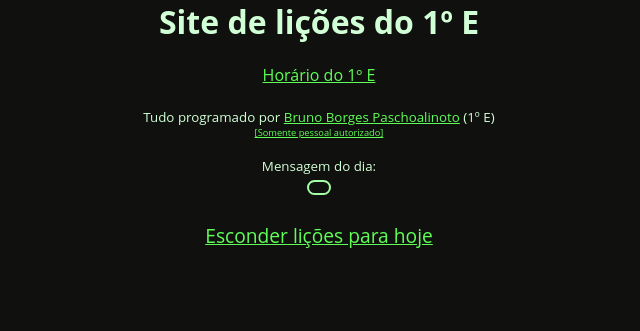
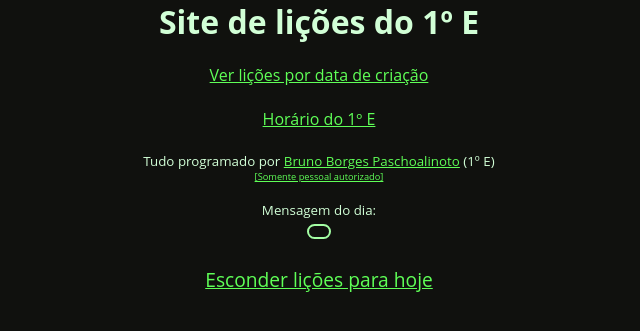
Before and after one commit to Bruno02468/licao_mendel, a PHP site: page / in a window 1280 px wide. Shown: the top 331 px of the page, without its empty margins (321-961 px from the left). Run offline with PHP 8.4, Linux system fonts and the light colour scheme.

Commit message:
ordenado tudo aí ó

```diff
--- a/index.php
+++ b/index.php
@@ -56,10 +56,11 @@ $tres = date($formato, strtotime("+3 day", strtotime($hoje)));
 // Data de ontem.
 $ontem = strtotime("-1 day", strtotime($hoje));
 
+// Array para guardar as lições
 $licoes = array();
 
-$arquivos = glob($pasta . "*");
-foreach ($arquivos as $full) {
+// Preencher a array
+foreach (glob($pasta . "*") as $full) {
     // Testar o nome base do arquivo para pular arquivos padrão.
     $file = basename($full);
     if ("." === $file) continue;
@@ -69,6 +70,7 @@ foreach ($arquivos as $full) {
     // Array com as linhas do arquivo.
     $arquivo = file($full);
 
+    // Criar o objeto de lição
     $licao = new Licao();
     $licao->id = $file;
 
@@ -102,7 +104,13 @@ foreach ($arquivos as $full) {
     // Próximo arquivo.
 }
 
+// Variável para guardar o HTML
 $final = "";
+
+// Ordenar a array de acordo
+
+$link = "<a href=\".?hoje\">Ver lições por data de criação</a>";
+
 $ordenar = function($a, $b) {
     return strtotime($b->entrega) < strtotime($a->entrega);
 };
@@ -111,14 +119,17 @@ if (isset($_GET["hoje"])) {
     $ordenar = function($a, $b) {
         return $b->criada < $a->criada;
     };
+    $link = "<a href=\".\">Ver lições por data de entrega</a>";
 }
 
 usort($licoes, $ordenar);
 
+// Função para gerar os TRs
 function make_tr($a, $b) {
     return "<tr><td>$a</td><td>$b</td></tr>\n";
 }
 
+// Gerar o HTML das lições
 foreach ($licoes as $licao) {
     $data_criada = date($formato_display, $licao->criada);
     $semanal = semana(date("l", strtotime($licao->entrega)));
@@ -133,7 +144,7 @@ foreach ($licoes as $licao) {
 
     $tabela .= make_tr("Matéria:", $licao->materia)
         . make_tr("Informações:", $licao->info)
-        #. ($hj ? make_tr("Passada:", "<b>Hoje</b>") : "")
+        . (isset($_GET["hoje"]) ? make_tr("Passada:", ($hj ? "<b>Hoje</b>" : "$data_criada (<b>$semanal<b>)")) : "")
         . make_tr("Para:", ($proxima ? "<b>$perto</b>" : ($parahj ? "<b>Hoje</b>" : (date($formato_display, strtotime($licao->entrega)) . " (<b>$semanal</b>)"))))
         . make_tr("Ok?", "<input type=\"checkbox\" id=\"$licao->id\" onclick=\"toggleFeita(this.id)\">Ok!");
 
@@ -159,6 +170,7 @@ foreach ($licoes as $licao) {
     <body>
         <?php include_once("extras/ga.php"); ?>
         <h1>Site de lições do <?php echo $nome; ?></h1>
+        <?php echo $link; ?><br><br>
         <a href="javascript:void(0)" onclick="horario();">Horário do 1º E</a><br>
         <a href='horarios/1E.png' title='Clique para ver o tamanho completo.' target="_blank" id="hor"></a>
         <br>
```
